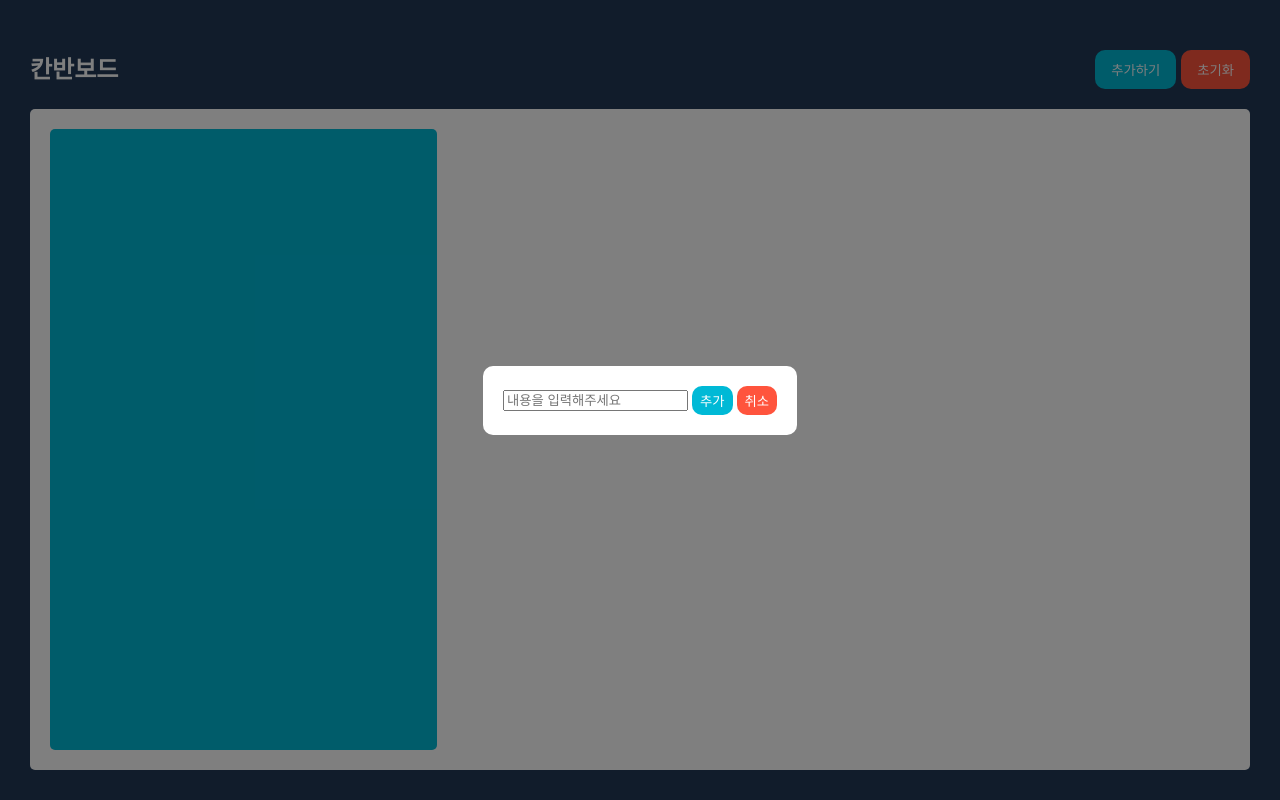
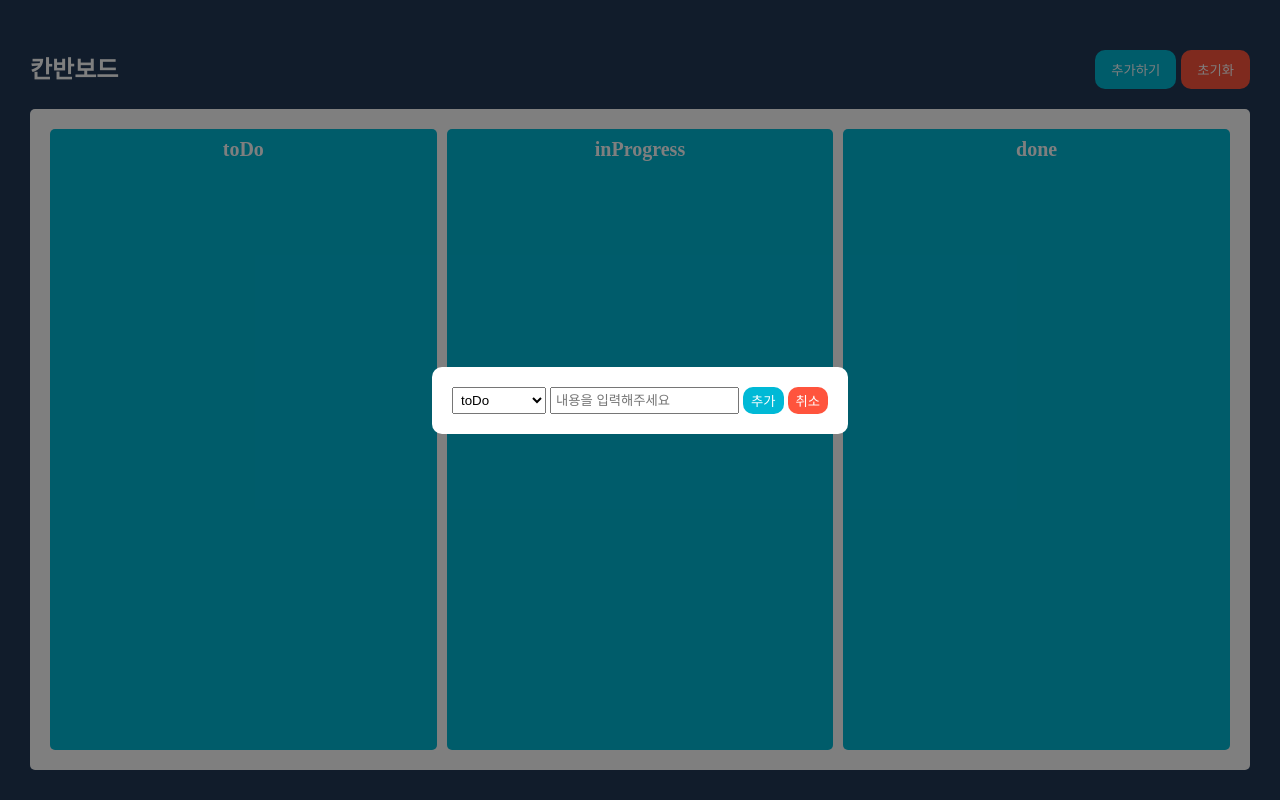
Before and after one commit to HwanJuKR/react-kanban-board, a React (Create React App) app: page / in a window 1280 px wide. Both pictures are taken after a click on the button "추가하기". Built offline with nearby package versions, Linux system fonts and the light colour scheme.

Commit message:
칸반 보드 상태 관리 개선 및 드래그 앤 드롭 기능 수정

```diff
--- a/src/App.tsx
+++ b/src/App.tsx
@@ -1,13 +1,9 @@
-import {
-  DragDropContext,
-  Droppable,
-  DropResult,
-} from "@hello-pangea/dnd";
-import { useState } from "react";
+import { DragDropContext, Droppable, DropResult } from "@hello-pangea/dnd";
+import { useMemo, useState } from "react";
 import { styled } from "styled-components";
 import useSWR from "swr";
 import DraggableCard from "./components/DraggableCard";
-import { IKanbanItem } from "./interfaces/kanban.interface";
+import { IKanbanItem, IStatus } from "./interfaces/kanban.interface";
 
 const AppContainer = styled.div`
   display: flex;
@@ -27,7 +23,6 @@ const TitleWrap = styled.div`
   justify-content: space-between;
   width: 100%;
   padding: 20px 0;
-  box-sizing: border-box;
 `;
 
 const Title = styled.h1`
@@ -73,6 +68,13 @@ const Board = styled.div`
   background-color: #00b9d6;
 `;
 
+const BoardTitle = styled.h3`
+  font-size: 20px;
+  font-weight: bold;
+  color: #fff;
+  text-align: center;
+`;
+
 const PopupWrap = styled.div`
   position: fixed;
   top: 0;
@@ -96,9 +98,17 @@ const Popup = styled.div`
 `;
 
 const PopupButton = styled.button`
-  padding: 5px 8px;
+  padding: 4px 8px;
   color: #fff;
   border-radius: 10px;
+`;
+
+const StatusSelect = styled.select`
+  padding: 4px;
+`;
+
+const AddInput = styled.input`
+  padding: 4px;
 `;
 
 const AddPopupButton = styled(PopupButton)`
@@ -109,32 +119,66 @@ const CancelPopupButton = styled(PopupButton)`
   background-color: #ff543d;
 `;
 
-const fetchItem = (): IKanbanItem[] => {
-  const storedItem = localStorage.getItem("kanbanItem");
-
-  return storedItem ? JSON.parse(storedItem) : [];
+const fetchItem = (): {
+  toDo: IKanbanItem[];
+  inProgress: IKanbanItem[];
+  done: IKanbanItem[];
+} => {
+  return {
+    toDo: JSON.parse(localStorage.getItem("toDo") ?? "[]"),
+    inProgress: JSON.parse(localStorage.getItem("inProgress") ?? "[]"),
+    done: JSON.parse(localStorage.getItem("done") ?? "[]"),
+  };
 };
 
 function App() {
-  const { data: kanbanItem = [], mutate } = useSWR<IKanbanItem[]>("kanbanItem", fetchItem);
-  const [isPopup, setIsPopup] = useState(false);
-  const [newItem, setNewItem] = useState("");
+  const { data: kanbanItem = { toDo: [], inProgress: [], done: [] }, mutate } =
+    useSWR("kanbanItem", fetchItem);
+  const [isPopup, setIsPopup] = useState<boolean>(false);
+  const [newItem, setNewItem] = useState<string>("");
+  const [newStatus, setNewStatus] = useState<IStatus>("toDo");
+  const statusItem = useMemo(() => kanbanItem, [kanbanItem]);
 
-  const onDragEnd = ({ draggableId, destination, source }: DropResult) => {
+  const onDragEnd = ({ destination, source }: DropResult) => {
     if (
       !destination ||
       (destination.droppableId === source.droppableId &&
         destination.index === source.index)
+    )
+      return;
+
+    const isValidStatus = (status: string): status is IStatus => {
+      return ["toDo", "inProgress", "done"].includes(status);
+    };
+
+    if (
+      isValidStatus(source.droppableId) &&
+      isValidStatus(destination.droppableId)
     ) {
-      return;
+      if (destination.droppableId === source.droppableId) {
+        // 같은 상태에서 위치 변경
+        const itemList = [...kanbanItem[source.droppableId]];
+        const moveItem = itemList[source.index];
+        itemList.splice(source.index, 1);
+        itemList.splice(destination.index, 0, moveItem);
+        localStorage.setItem(source.droppableId, JSON.stringify(itemList));
+      } else {
+        // 다른 상태로 이동
+        const sourceList = [...kanbanItem[source.droppableId]];
+        const destinationList = [...kanbanItem[destination.droppableId]];
+        const moveItem = sourceList[source.index];
+        sourceList.splice(source.index, 1);
+        destinationList.splice(destination.index, 0, moveItem);
+        moveItem.status = destination.droppableId;
+        localStorage.setItem(source.droppableId, JSON.stringify(sourceList));
+        localStorage.setItem(
+          destination.droppableId,
+          JSON.stringify(destinationList)
+        );
       }
 
-    const updatedItem = Array.from(kanbanItem);
-    const [movedItem] = updatedItem.splice(source.index, 1);
-    updatedItem.splice(destination.index, 0, movedItem);
-
-    localStorage.setItem("kanbanItem", JSON.stringify(updatedItem));
-    mutate(updatedItem, false);
+      mutate(fetchItem(), false);
+    }
   };
 
   const handlePopupOpen = () => {
@@ -146,8 +190,10 @@ function App() {
   };
 
   const handleAllDel = () => {
-    localStorage.removeItem("kanbanItem");
-    mutate([], false);
+    ["toDo", "inProgress", "done"].forEach((status) =>
+      localStorage.removeItem(status)
+    );
+    mutate({ toDo: [], inProgress: [], done: [] }, false);
   };
 
   const handleAddItem = () => {
@@ -155,14 +201,25 @@ function App() {
       const newItemData: IKanbanItem = {
         id: `${Date.now()}`,
         content: newItem,
+        status: newStatus,
       };
-      const updatedItem = [...kanbanItem, newItemData];
 
-      localStorage.setItem("kanbanItem", JSON.stringify(updatedItem));
-      mutate(updatedItem, false);
+      const updatedItems = [...kanbanItem[newStatus], newItemData];
+      localStorage.setItem(newStatus, JSON.stringify(updatedItems));
+
+      mutate(fetchItem(), false);
       setNewItem("");
+      setNewStatus("toDo");
       setIsPopup(false);
     }
+  };
+
+  const handleStatusChange = (e: React.ChangeEvent<HTMLSelectElement>) => {
+    setNewStatus(e.target.value as IStatus);
+  };
+
+  const handleInputChange = (e: React.ChangeEvent<HTMLInputElement>) => {
+    setNewItem(e.target.value);
   };
 
   return (
@@ -176,30 +233,42 @@ function App() {
       </TitleWrap>
       <DragDropContext onDragEnd={onDragEnd}>
         <BoardWrap>
-          <Droppable droppableId="droppable">
+          {(["toDo", "inProgress", "done"] as IStatus[]).map((status) => (
+            <Droppable key={status} droppableId={status}>
               {(provided) => (
                 <Board ref={provided.innerRef} {...provided.droppableProps}>
-                {kanbanItem.map((item: IKanbanItem, index: number) => (
+                  <BoardTitle>{status}</BoardTitle>
+                  {statusItem[status].map(
+                    (item: IKanbanItem, index: number) => (
                       <DraggableCard key={item.id} item={item} index={index} />
-                ))}
+                    )
+                  )}
                   {provided.placeholder}
                 </Board>
               )}
             </Droppable>
+          ))}
         </BoardWrap>
       </DragDropContext>
 
       {isPopup && (
         <PopupWrap>
           <Popup>
-            <input
+            <StatusSelect value={newStatus} onChange={handleStatusChange}>
+              <option value="toDo">toDo</option>
+              <option value="inProgress">inProgress</option>
+              <option value="done">done</option>
+            </StatusSelect>
+            <AddInput
               type="text"
               value={newItem}
-              onChange={(e) => setNewItem(e.target.value)}
+              onChange={handleInputChange}
               placeholder="내용을 입력해주세요"
             />
             <AddPopupButton onClick={handleAddItem}>추가</AddPopupButton>
-            <CancelPopupButton onClick={handlePopupClose}>취소</CancelPopupButton>
+            <CancelPopupButton onClick={handlePopupClose}>
+              취소
+            </CancelPopupButton>
           </Popup>
         </PopupWrap>
       )}
--- a/src/interfaces/kanban.interface.ts
+++ b/src/interfaces/kanban.interface.ts
@@ -1,6 +1,9 @@
+export type IStatus = "toDo" | "inProgress" | "done";
+
 export interface IKanbanItem {
   id: string;
   content: string;
+  status: IStatus;
 }
 
 export interface IDragabbleCardProp {
```
Lines whose indentation alone changed are shown as unchanged.
